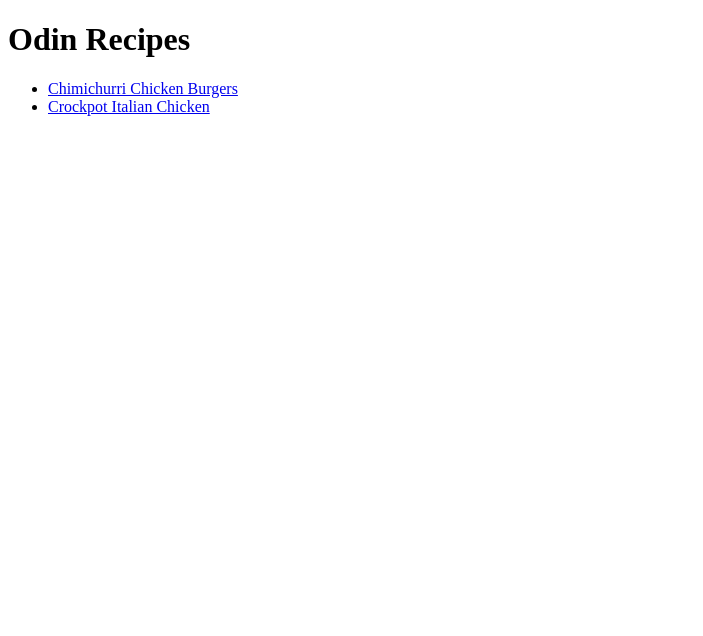
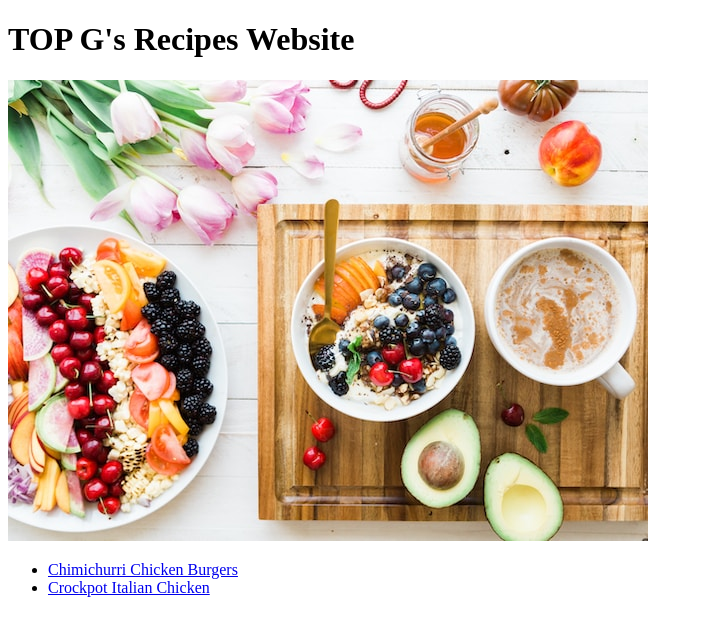
Before and after one commit to ghassanelgendy/odin-recipes, a plain HTML site: page index.html in a window 1280 px wide. Shown: the whole page, without its empty margins (0-703 px from the left). Drawn offline with Linux system fonts and the light colour scheme.

Commit message:
Add "Return home" in all pages and header image in homepage
Added a beautiful "recipes" image in the homepage, changed the name to a better name "TOP G's Recipes Website" ::cool emoji B)

```diff
--- a/index.html
+++ b/index.html
@@ -3,10 +3,11 @@
 	<head>
 		<meta charset="UTF-8" />
 		<meta name="viewport" content="width=device-width, initial-scale=1.0" />
-		<title>Odin Recipes</title>
+		<title>TOP G's Recipes</title>
 	</head>
 	<body>
-		<h1>Odin Recipes</h1>
+		<h1>TOP G's Recipes Website</h1>
+		<img src="./images/header.jpg" alt="" />
 		<ul>
 			<li>
 				<a href="./recipes/Chimichurri-Chicken-Burgers.html"
```
Also changed, not shown: recipes/Chimichurri-Chicken-Burgers.html (+1 -0 lines), recipes/Crockpot-Italian-Chicken.html (+1 -0 lines), images/header.jpg (added).
